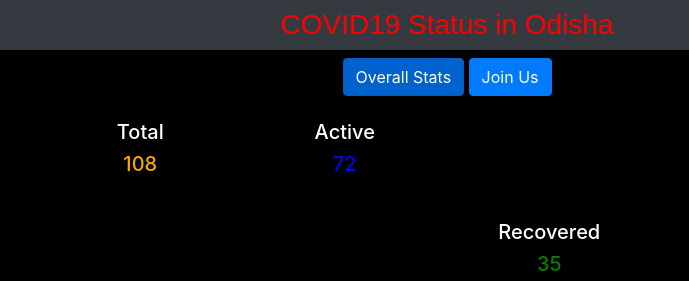
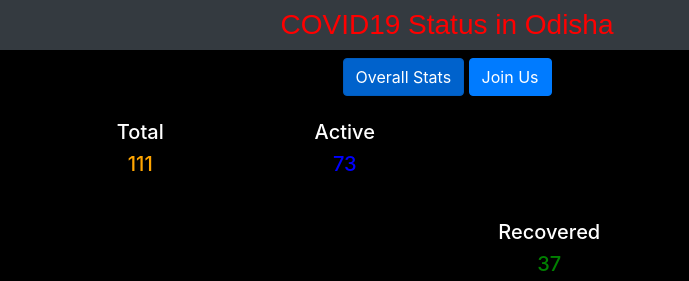
Before and after one commit to NimaiCharan/covid19-odisha, a website: page app/index.html in a window 1280 px wide. Shown: the top 281 px of the page, 193-882 px from the left. Drawn offline with nearby package versions, Linux system fonts and the light colour scheme; some packages are replaced by stand-ins of ours; no server answers; a web font is replaced by a local one.

Commit message:
Update index.html

```diff
--- a/app/index.html
+++ b/app/index.html
@@ -48,7 +48,7 @@
         <div class="summary-text" style="color: white;">
           <div class="summary-total">
             <h5 >Total </h5>
-            <h5 style="color: orange;">108</h5>
+            <h5 style="color: orange;">111</h5>
             <div class="tot-map" style="width: 200px; height: 200px">
               <canvas id="chart"></canvas>
 
@@ -56,14 +56,14 @@
           </div>
           <div class="summary-total">
             <h5>Active</h5>
-            <h5 style="color: blue;">72</h5>
+            <h5 style="color: blue;">73</h5>
             <div class="tot-map" style="width: 200px; height: 200px">
               <canvas id="chart-act"></canvas>
             </div>
           </div>
           <div class="summary-total">
             <h5 >Recovered</h5>
-            <h5 style="color: green;">35</h5>
+            <h5 style="color: green;">37</h5>
             <div class="tot-map" style="width: 200px; height: 200px">
               <canvas id="chart-recov"></canvas>
             </div>
```
